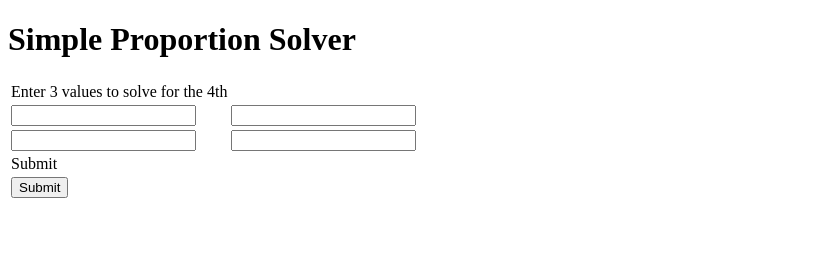
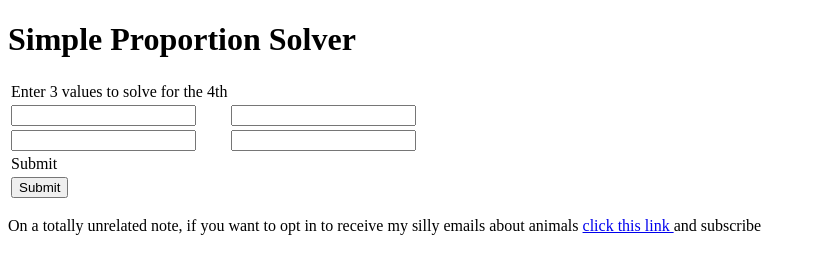
Before and after one commit to LoriBeth-Blair/SimpleProportionSolver, a plain HTML site: page index.html in a window 1280 px wide. Shown: the whole page, without its empty margins (0-816 px from the left). Drawn offline with Linux system fonts and the light colour scheme.

Commit message:
Update index.html

```diff
--- a/index.html
+++ b/index.html
@@ -64,6 +64,10 @@
 
     </script>
 
+    <p>
+       On a totally unrelated note, if you want to opt in to receive my silly emails about animals <a href="http://analytics.clickdimensions.com/clickdimensionscom-ajsmq/pages/bssmplfseeaa8lbl84opcq.html">click this link </a> and subscribe
+    </p>
+
     <script type="text/javascript">
   var cdJsHost = (("https:" == document.location.protocol) ? "https://" : "http://");
   document.write(unescape("%3Cscript src='" + cdJsHost + "analytics.clickdimensions.com/ts.js' type='text/javascript'%3E%3C/script%3E"));
```
